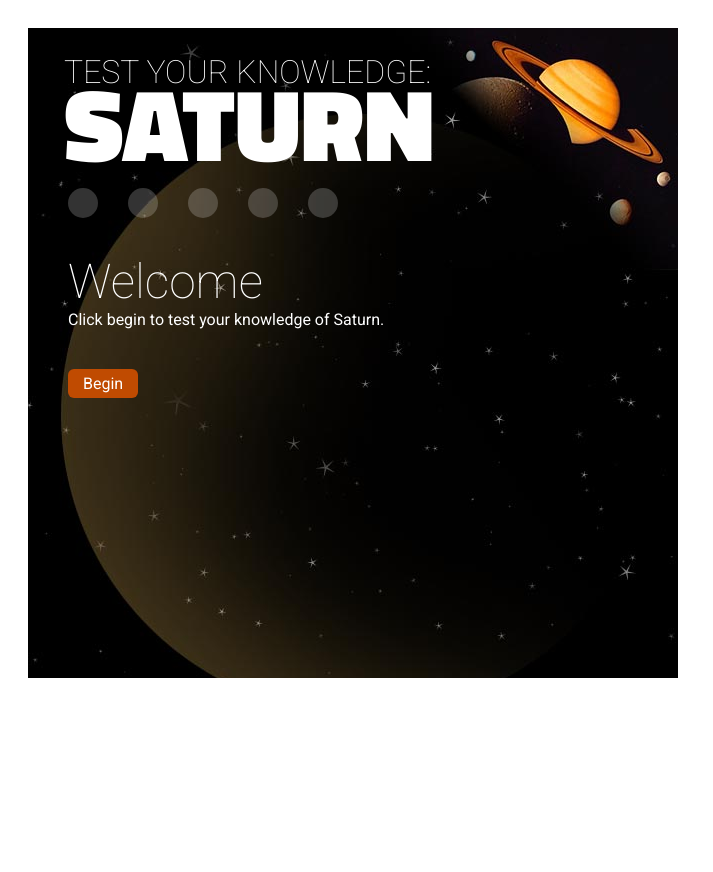
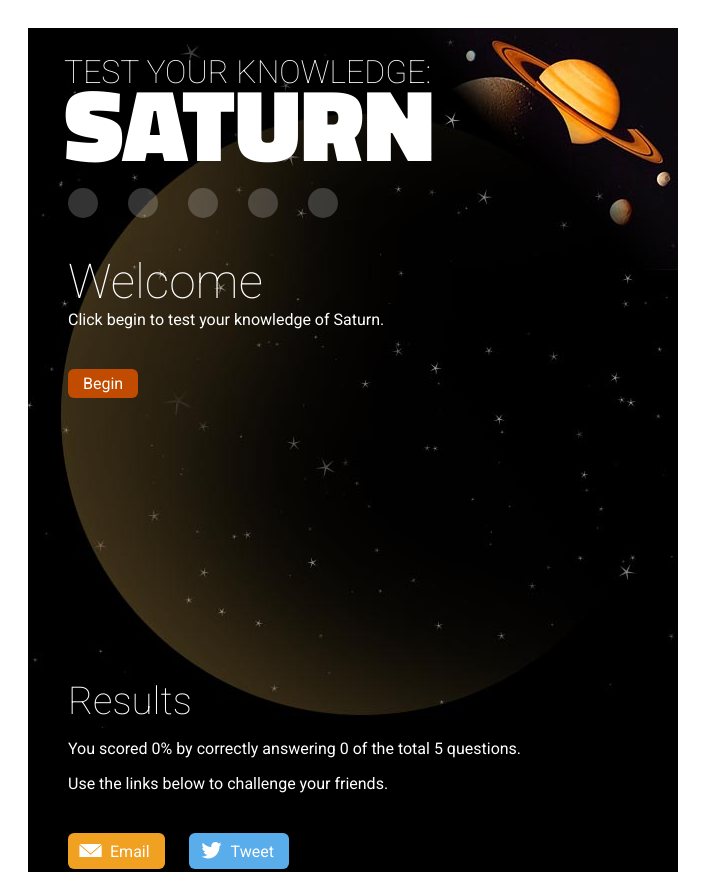
Before and after one commit to micahcourey/QuizAngularJS, a plain HTML site: page index.html in a window 1280 px wide. Shown: the top 872 px of the page, without its empty margins (0-713 px from the left). Before the commit the page ends 800 px from the top, so only its background shows below. Drawn offline with Linux system fonts and the light colour scheme.

Commit message:
add dynamic results info

```diff
--- a/css/quiz.css
+++ b/css/quiz.css
@@ -212,7 +212,7 @@ body { background-color: #fff; padding: 20px; }
   position: absolute;
   top: 225px;
   left: 660px;
-  width: 550;
+  width: 550px;
 }
 
 #quiz .results .share {
@@ -248,3 +248,14 @@ body { background-color: #fff; padding: 20px; }
 #quiz .intro.inactive, #quiz.inactive.answered {
   left: -1350px;
 }
+
+/****************** test *****************/
+
+#quiz {
+  height: 1000px;
+}
+
+#quiz .results {
+  top: 650px !important;
+  left: 40px !important;
+}
--- a/index.html
+++ b/index.html
@@ -41,9 +41,9 @@
 					<div class="btn" ng-click="selectContinue()">Continue</div>
 				</div>
 			</div>
-			<div class="results">
+			<div class="results {{ (totalQuestions === activeQuestion) ? 'active' : 'inactive' }}">
 				<h3>Results</h3>
-				<p>You scored X% by correctly answering X of the total X quistions.</p>
+				<p>You scored {{percentage}}% by correctly answering {{score}} of the total {{totalQuestions}} questions.</p>
 				<p>Use the links below to challenge your friends.</p>
 				<div class="share">
 					<a class="btn email" href="#">Email</a>
--- a/js/app.js
+++ b/js/app.js
@@ -28,6 +28,7 @@
 				}
 				$scope.myQuestions[qIndex].questionState = 'answered';
 			}
+			$scope.percentage = (($scope.score / $scope.totalQuestions) * 100).toFixed(1);
 		};
 
 		$scope.isSelected = function(qIndex, aIndex){
```
